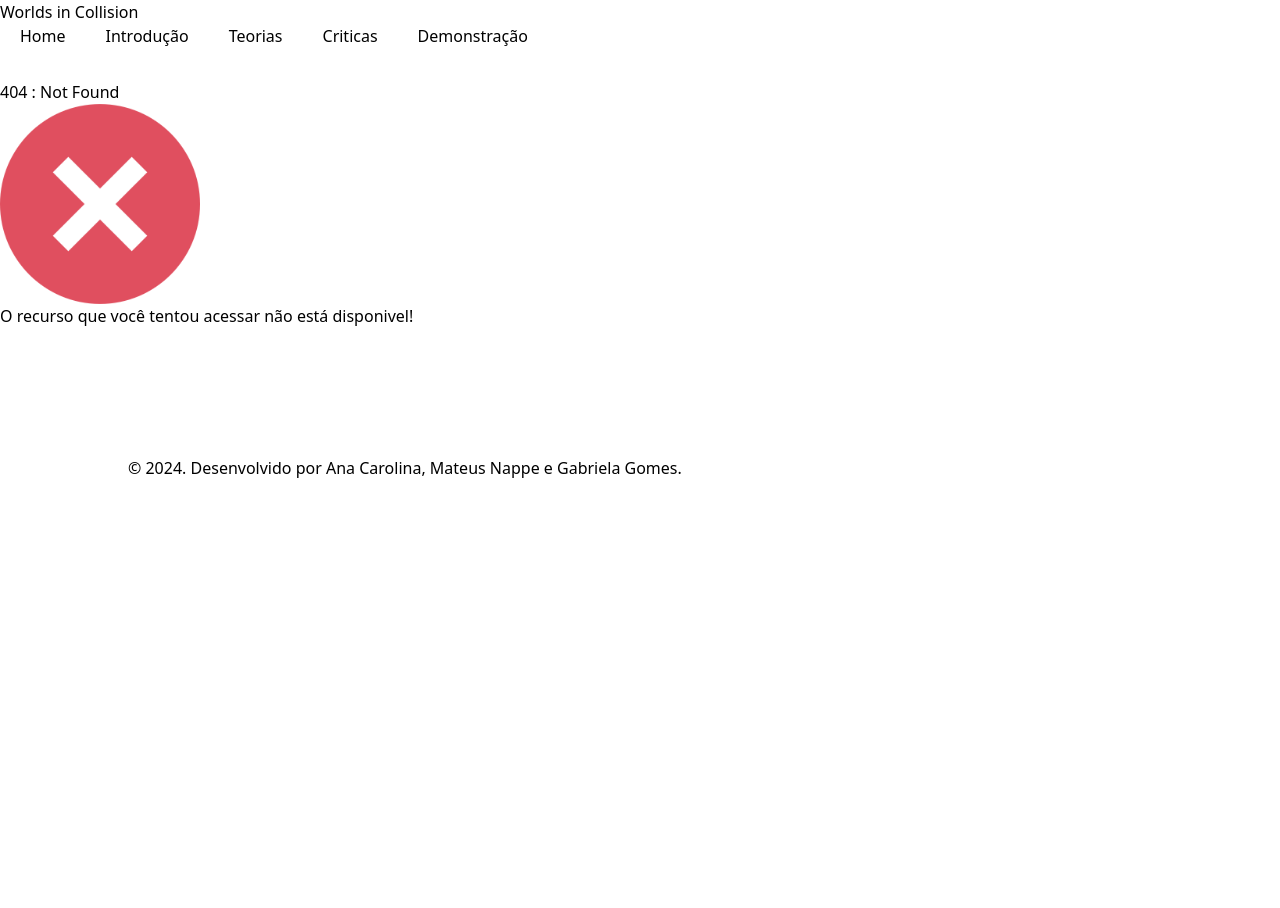
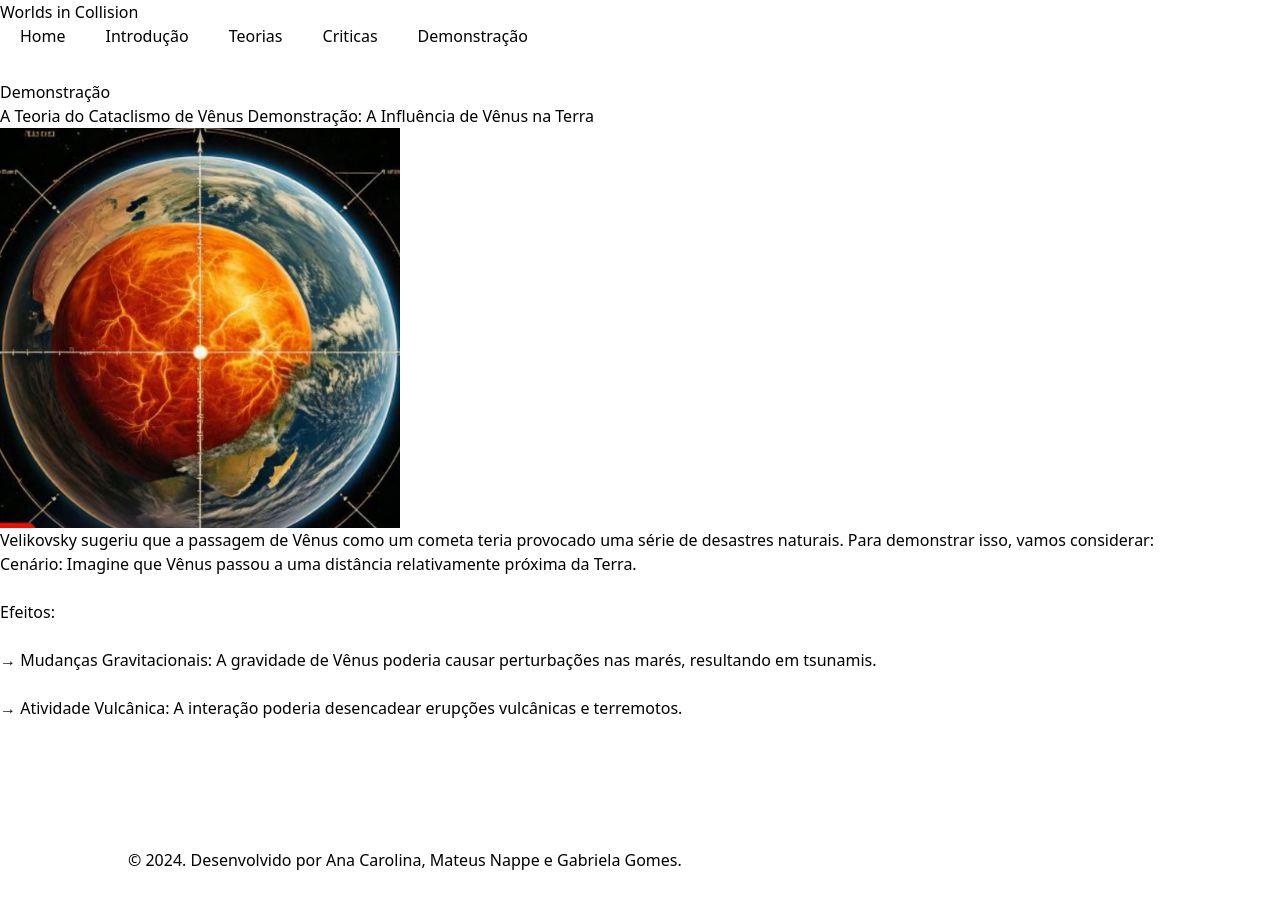
Before and after one commit to gabimezze/CheckPoint5, a Next.js app in the folder cp5/: page /demonstracao in a window 1280 px wide. Before the commit this address had no page. Shown: the top 908 px of the page. Before the commit the page ends 800 px from the top, so only its background shows below. Built offline with nearby package versions, Linux system fonts and the light colour scheme.

Commit message:
colocando conteudo na  página e importando a img

```diff
--- /dev/null
+++ b/cp5/src/app/demonstracao/page.tsx
@@ -0,0 +1,22 @@
+import Image from "next/image"
+import venusterra from "@/img/venuseterra.jpg"
+export default function Demonstracao() {
+    return (
+        <div>
+            <h1>Demonstração</h1>
+            <h2>A Teoria do Cataclismo de Vênus
+                Demonstração: A Influência de Vênus na Terra</h2>
+                <Image src={venusterra} alt="Venus na frente da terra" width={400} height={270} />
+            <p>
+            Velikovsky sugeriu que a passagem de Vênus como um cometa teria provocado uma série de desastres naturais. Para demonstrar isso, vamos considerar:
+            <br />Cenário: Imagine que Vênus passou a uma distância relativamente próxima da Terra. <br />
+            <br />
+            Efeitos: <br />
+            <br />
+            &rarr; Mudanças Gravitacionais: A gravidade de Vênus poderia causar perturbações nas marés, resultando em tsunamis. <br />
+            <br />
+            &rarr; Atividade Vulcânica: A interação poderia desencadear erupções vulcânicas e terremotos.
+            </p>
+        </div>
+    )
+}
```
